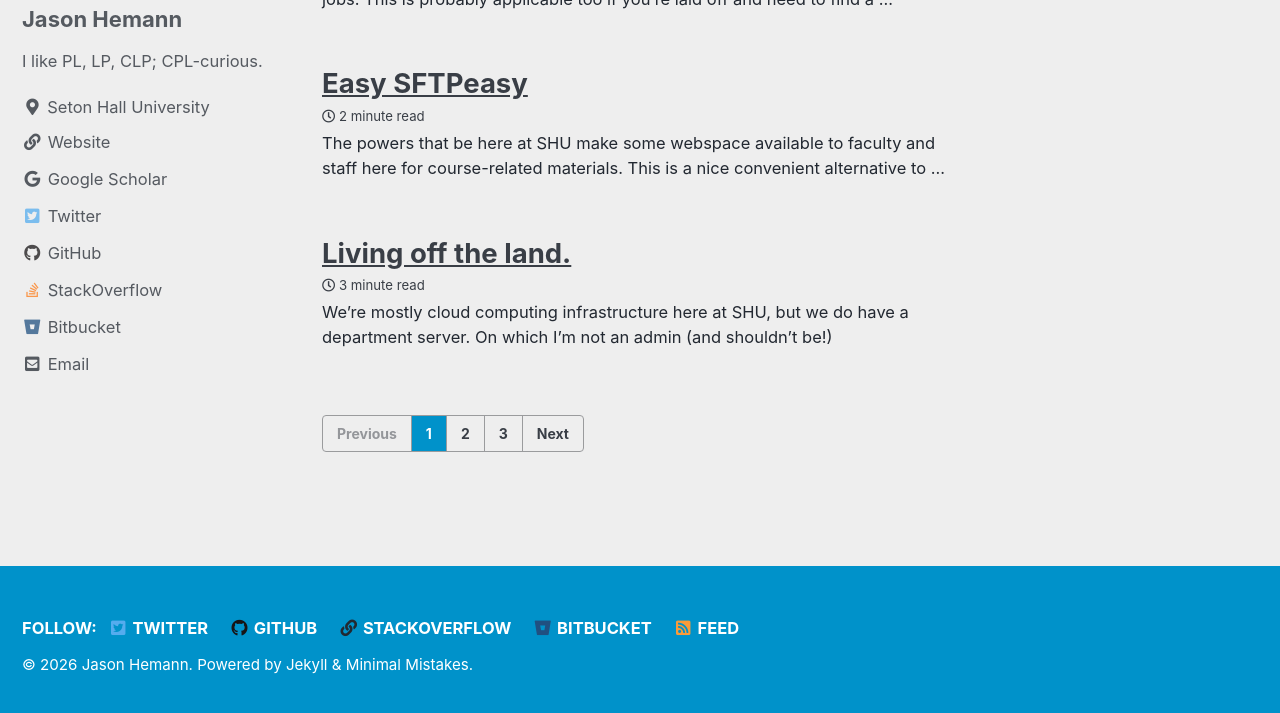
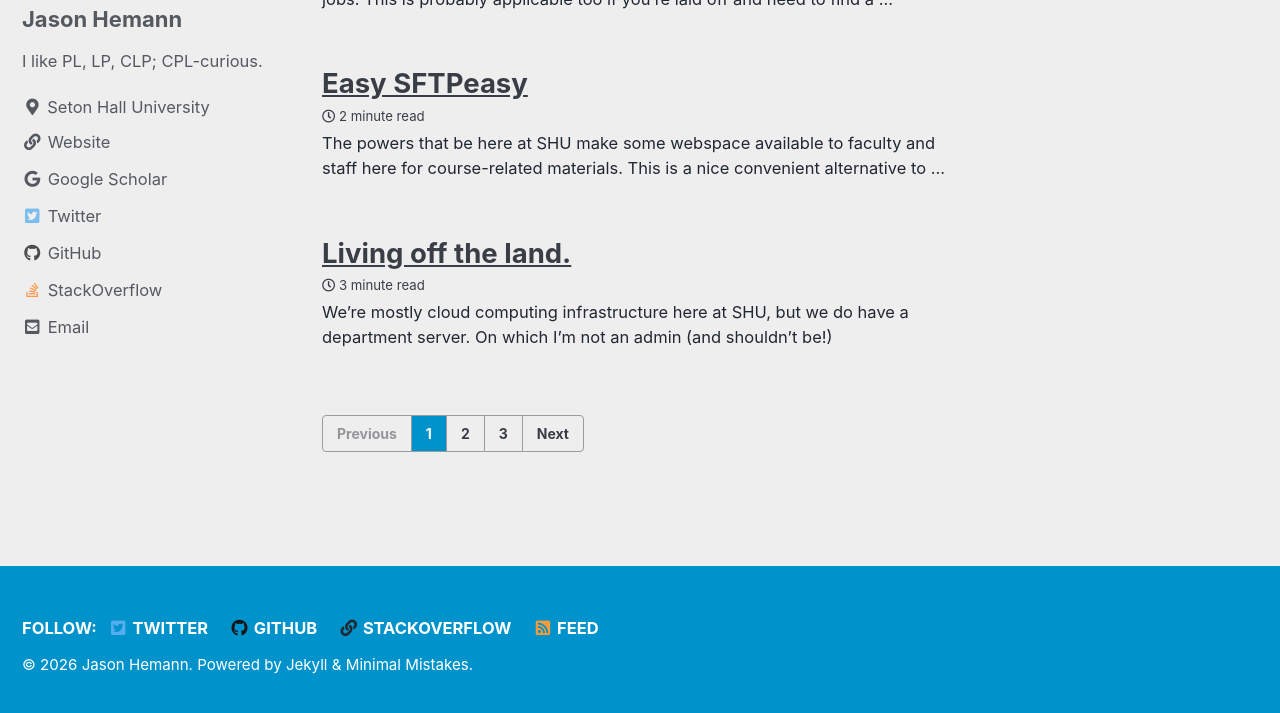
Before and after one commit to jasonhemann/jasonhemann.github.io, a Jekyll site: the page built from index.html, in a window 1280 px wide and 900 px high, scrolled down 565 px, cut to the strip 180-893 px from the top of the window. Built offline with Jekyll 4.4.1, drawn with Linux system fonts in a browser that asks for light colours; cached includes are drawn as plain includes; the list of posts is cut into pages by our own code.

Commit message:
Remove dead Bitbucket social link

```diff
--- a/_config.yml
+++ b/_config.yml
@@ -134,9 +134,6 @@ author:
     - label: "StackOverflow"
       icon: "fab fa-fw fa-stack-overflow"
       url: "https://stackoverflow.com/users/4355474"
-    - label: "Bitbucket"
-      icon: "fab fa-fw fa-bitbucket"
-      url: "https://bitbucket.org/jhemann/"
 
 # Site Footer
 footer:
@@ -150,9 +147,6 @@ footer:
     - label: "StackOverflow"
       icon: "fas fa-fw fa-link"
       url: "https://stackoverflow.com/users/4355474"
-    - label: "Bitbucket"
-      icon: "fab fa-fw fa-bitbucket"
-      url: "https://bitbucket.org/jhemann/"
 
 
 # Reading Files
```
